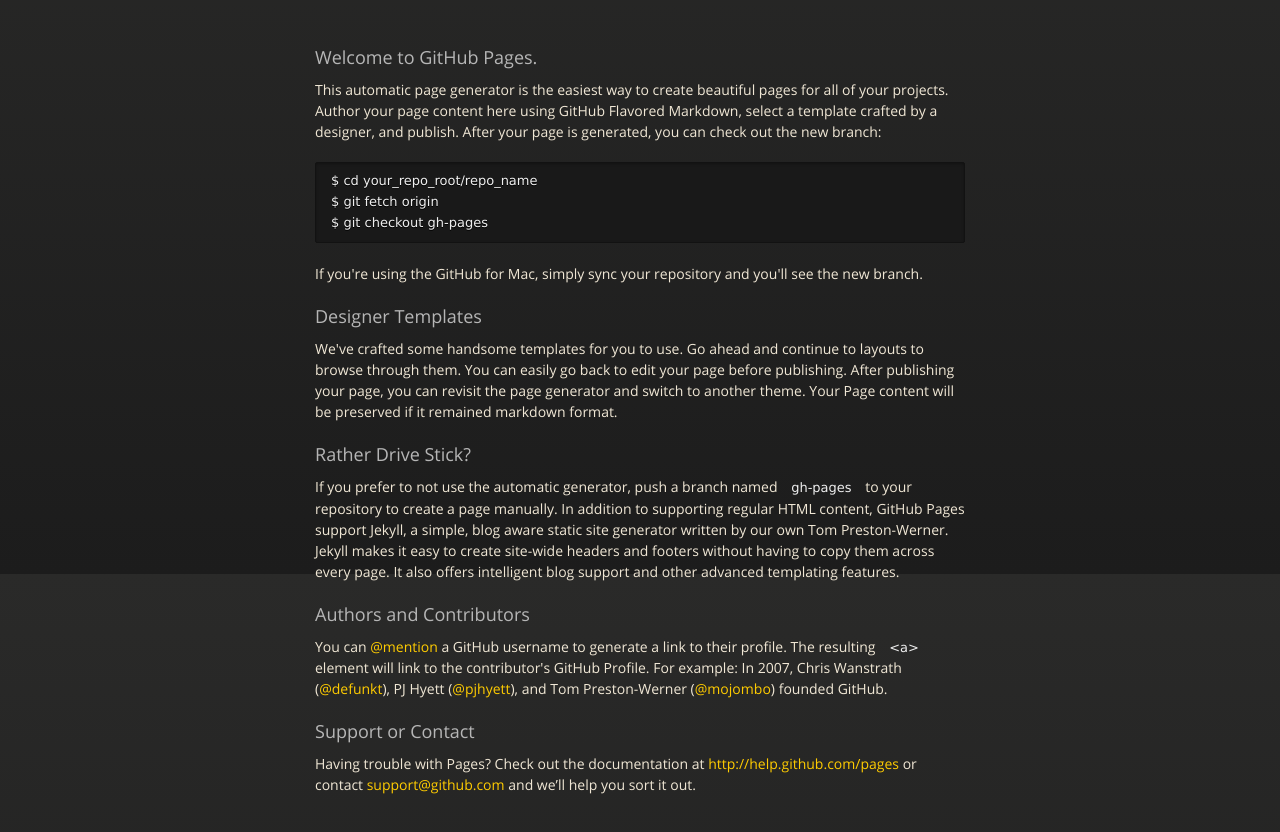
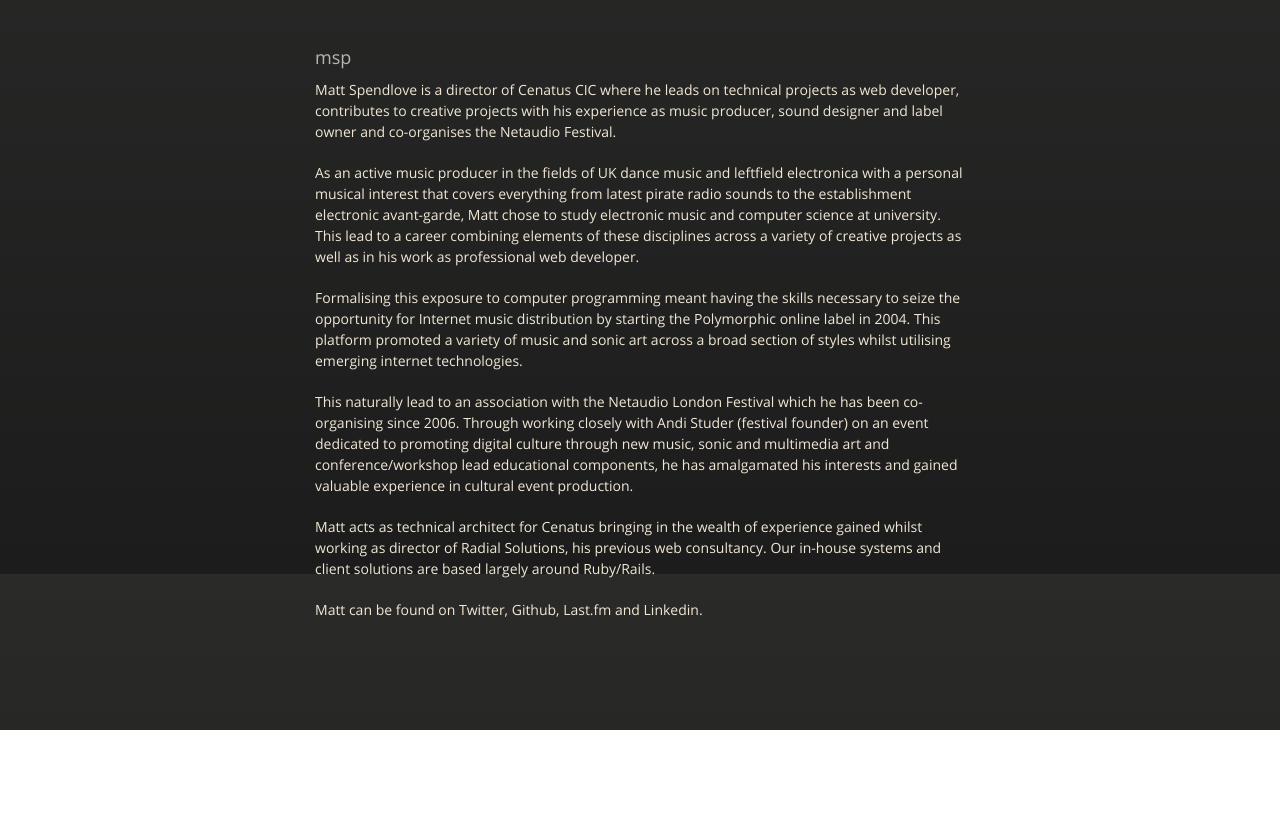
Before and after one commit to msp/msp.github.io, a plain HTML site: page index.html in a window 1280 px wide. Shown: the part 226-1058 px from the top of the page. After the commit the page ends 956 px from the top, so only its background shows below. Drawn offline with nearby package versions, Linux system fonts and the light colour scheme.

Commit message:
Replace master branch with page content via GitHub

```diff
--- a/index.html
+++ b/index.html
@@ -36,36 +36,19 @@
         </div>
 
         <h3>
-<a name="welcome-to-github-pages" class="anchor" href="#welcome-to-github-pages"><span class="octicon octicon-link"></span></a>Welcome to GitHub Pages.</h3>
+<a name="msp" class="anchor" href="#msp"><span class="octicon octicon-link"></span></a>msp</h3>
 
-<p>This automatic page generator is the easiest way to create beautiful pages for all of your projects. Author your page content here using GitHub Flavored Markdown, select a template crafted by a designer, and publish. After your page is generated, you can check out the new branch:</p>
+<p>Matt Spendlove is a director of Cenatus CIC where he leads on technical projects as web developer, contributes to creative projects with his experience as music producer, sound designer and label owner and co-organises the Netaudio Festival.</p>
 
-<pre><code>$ cd your_repo_root/repo_name
-$ git fetch origin
-$ git checkout gh-pages
-</code></pre>
+<p>As an active music producer in the fields of UK dance music and leftfield electronica with a personal musical interest that covers everything from latest pirate radio sounds to the establishment electronic avant-garde, Matt chose to study electronic music and computer science at university. This lead to a career combining elements of these disciplines across a variety of creative projects as well as in his work as professional web developer.</p>
 
-<p>If you're using the GitHub for Mac, simply sync your repository and you'll see the new branch.</p>
+<p>Formalising this exposure to computer programming meant having the skills necessary to seize the opportunity for Internet music distribution by starting the Polymorphic online label in 2004. This platform promoted a variety of music and sonic art across a broad section of styles whilst utilising emerging internet technologies.</p>
 
-<h3>
-<a name="designer-templates" class="anchor" href="#designer-templates"><span class="octicon octicon-link"></span></a>Designer Templates</h3>
+<p>This naturally lead to an association with the Netaudio London Festival which he has been co-organising since 2006. Through working closely with Andi Studer (festival founder) on an event dedicated to promoting digital culture through new music, sonic and multimedia art and conference/workshop lead educational components, he has amalgamated his interests and gained valuable experience in cultural event production.</p>
 
-<p>We've crafted some handsome templates for you to use. Go ahead and continue to layouts to browse through them. You can easily go back to edit your page before publishing. After publishing your page, you can revisit the page generator and switch to another theme. Your Page content will be preserved if it remained markdown format.</p>
+<p>Matt acts as technical architect for Cenatus bringing in the wealth of experience gained whilst working as director of Radial Solutions, his previous web consultancy. Our in-house systems and client solutions are based largely around Ruby/Rails.</p>
 
-<h3>
-<a name="rather-drive-stick" class="anchor" href="#rather-drive-stick"><span class="octicon octicon-link"></span></a>Rather Drive Stick?</h3>
-
-<p>If you prefer to not use the automatic generator, push a branch named <code>gh-pages</code> to your repository to create a page manually. In addition to supporting regular HTML content, GitHub Pages support Jekyll, a simple, blog aware static site generator written by our own Tom Preston-Werner. Jekyll makes it easy to create site-wide headers and footers without having to copy them across every page. It also offers intelligent blog support and other advanced templating features.</p>
-
-<h3>
-<a name="authors-and-contributors" class="anchor" href="#authors-and-contributors"><span class="octicon octicon-link"></span></a>Authors and Contributors</h3>
-
-<p>You can <a href="https://github.com/blog/821" class="user-mention">@mention</a> a GitHub username to generate a link to their profile. The resulting <code>&lt;a&gt;</code> element will link to the contributor's GitHub Profile. For example: In 2007, Chris Wanstrath (<a href="https://github.com/defunkt" class="user-mention">@defunkt</a>), PJ Hyett (<a href="https://github.com/pjhyett" class="user-mention">@pjhyett</a>), and Tom Preston-Werner (<a href="https://github.com/mojombo" class="user-mention">@mojombo</a>) founded GitHub.</p>
-
-<h3>
-<a name="support-or-contact" class="anchor" href="#support-or-contact"><span class="octicon octicon-link"></span></a>Support or Contact</h3>
-
-<p>Having trouble with Pages? Check out the documentation at <a href="http://help.github.com/pages">http://help.github.com/pages</a> or contact <a href="mailto:support@github.com">support@github.com</a> and we’ll help you sort it out.</p>
+<p>Matt can be found on Twitter, Github, Last.fm and Linkedin.</p>
       </section>
 
     </div>
```
Also changed, not shown: params.json (+1 -1 lines).
